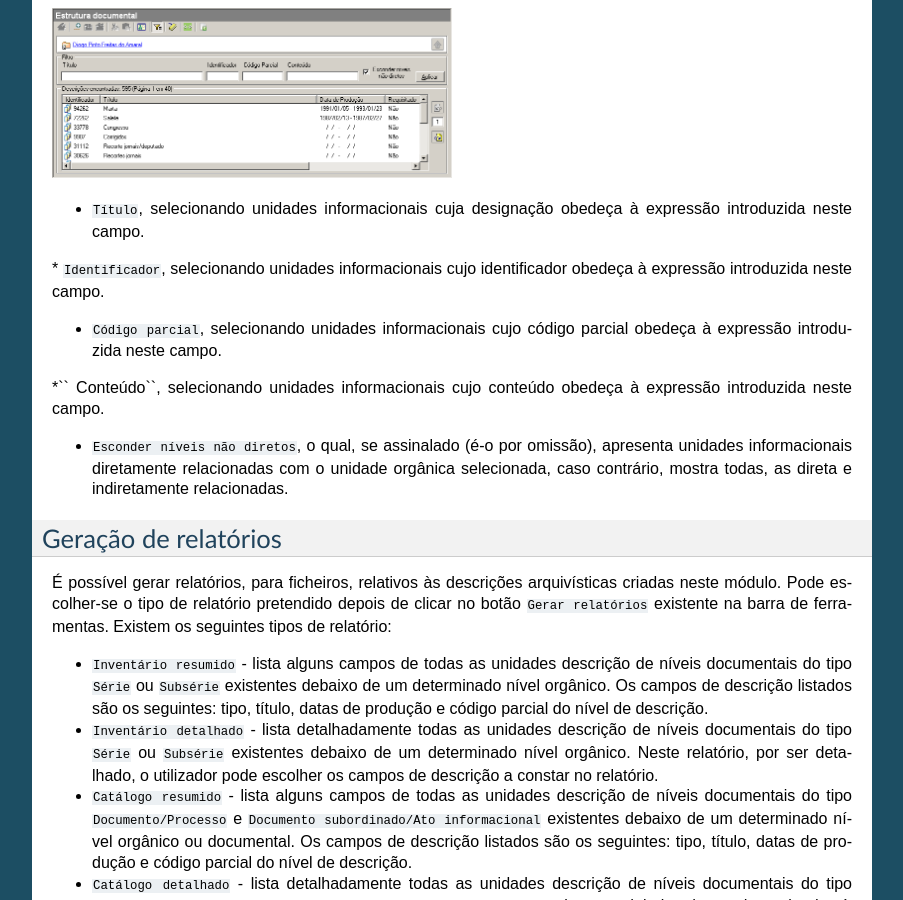
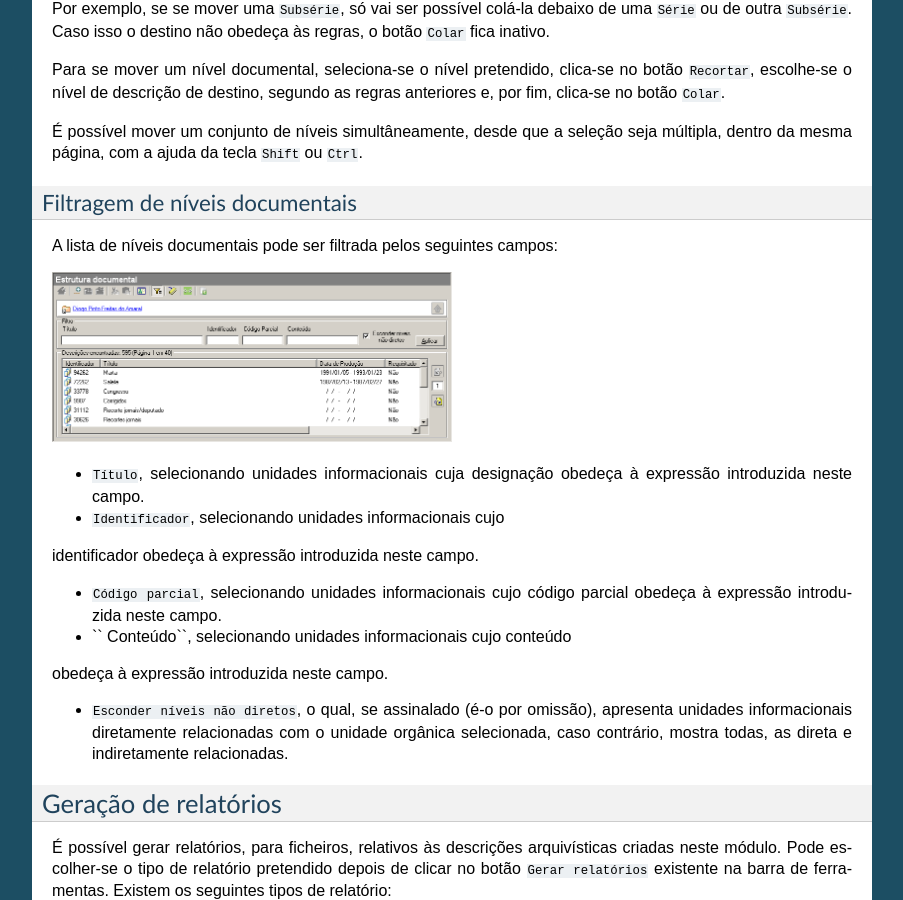
Before and after one commit to ParadigmaXis/gisa, a Sphinx documentation site: the page built from docs/descricao_ui.rst, in a window 1280 px wide and 900 px high, scrolled down 10847 px. Shown: the whole window, without its empty margins (198-1101 px from the left). Built offline with Sphinx 7.4.7, drawn with Linux system fonts in a browser that asks for light colours; pages that are not in the unit, such as notebooks, are missing from menus; some of the changed text lies outside the part shown.

Commit message:
Syntax corrections

```diff
--- a/docs/descricao_ui.rst
+++ b/docs/descricao_ui.rst
@@ -67,7 +67,7 @@
 
 J: ``Exportar para EAD`` - Botão que permite a exportação dos dados do
 GISA para um ficheiro apresentando um formato EAD. Ver `Exportar para
-EAD <descricao_ui.html#exportar-para-ead>`__ para um maior detalhe.
+EAD <descricao_ui.html#exportacao-para-ead>`__ para um maior detalhe.
 
 K: ``Importação`` - botão que faculta a importação de dados, existentes
 num ficheiro Excel, para o GISA, desde que obedeçam às regras definidas
@@ -112,7 +112,7 @@
 -  ``Criar Grupo de arquivos`` - permitindo criar um nível do tipo
    ``Grupo de arquivos`` debaixo dessa entidade.
 
-\* ``Criar Arquivo`` - permitindo associar uma entidade produtora do
+- ``Criar Arquivo`` - permitindo associar uma entidade produtora do
 tipo ``Arquivo``, o topo da estrutura orgânica, já existente.
 
 Grupo de arquivos
@@ -345,7 +345,7 @@
 +-----------------------------------------------+-----------------------------------------------+
 | ``Documento/Processo``                        | ``Documento subordinado/Ato informacional``   |
 +-----------------------------------------------+-----------------------------------------------+
-| ``Documento subordinado/Ato informacional``   | -                                             |
+| ``Documento subordinado/Ato informacional``   | --                                            |
 +-----------------------------------------------+-----------------------------------------------+
 
 Se por exemplo estiver selecionado um nível orgânico, o menu apresentado
@@ -488,13 +488,13 @@
 -  ``Título``, selecionando unidades informacionais cuja designação
    obedeça à expressão introduzida neste campo.
 
-\* ``Identificador``, selecionando unidades informacionais cujo
+-  ``Identificador``, selecionando unidades informacionais cujo
 identificador obedeça à expressão introduzida neste campo.
 
 -  ``Código parcial``, selecionando unidades informacionais cujo código
    parcial obedeça à expressão introduzida neste campo.
 
-\*\ `` Conteúdo``, selecionando unidades informacionais cujo conteúdo
+-  `` Conteúdo``, selecionando unidades informacionais cujo conteúdo
 obedeça à expressão introduzida neste campo.
 
 -  ``Esconder níveis não diretos``, o qual, se assinalado (é-o por
@@ -711,7 +711,7 @@
    indexacao
 
 .. |image0| image:: _static/images/estruturaarquivistica.jpg
-   :width: 300px
+   :width: 650px
 .. |image1| image:: _static/images/criared.png
    :width: 350px
 .. |image2| image:: _static/images/estruturaorganica.png
```
